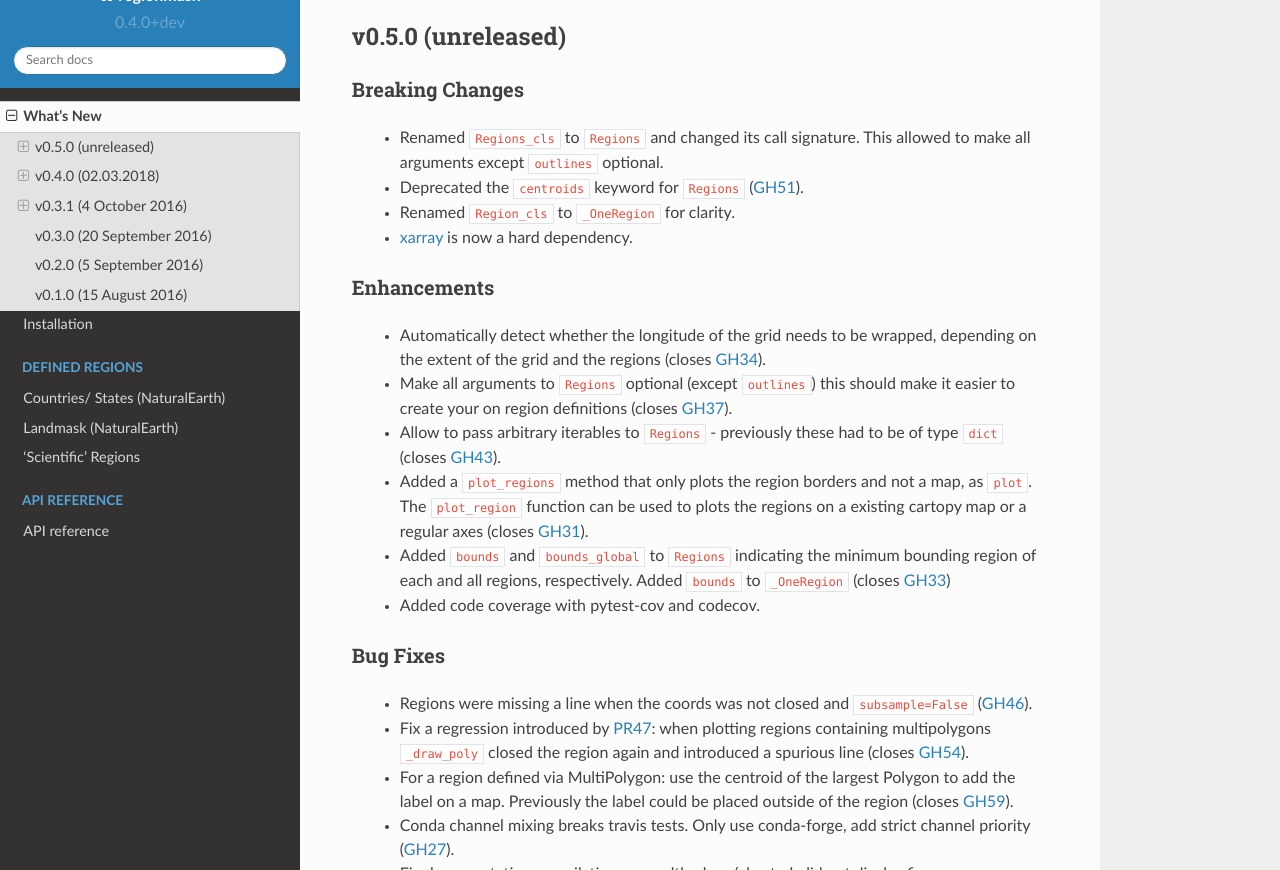
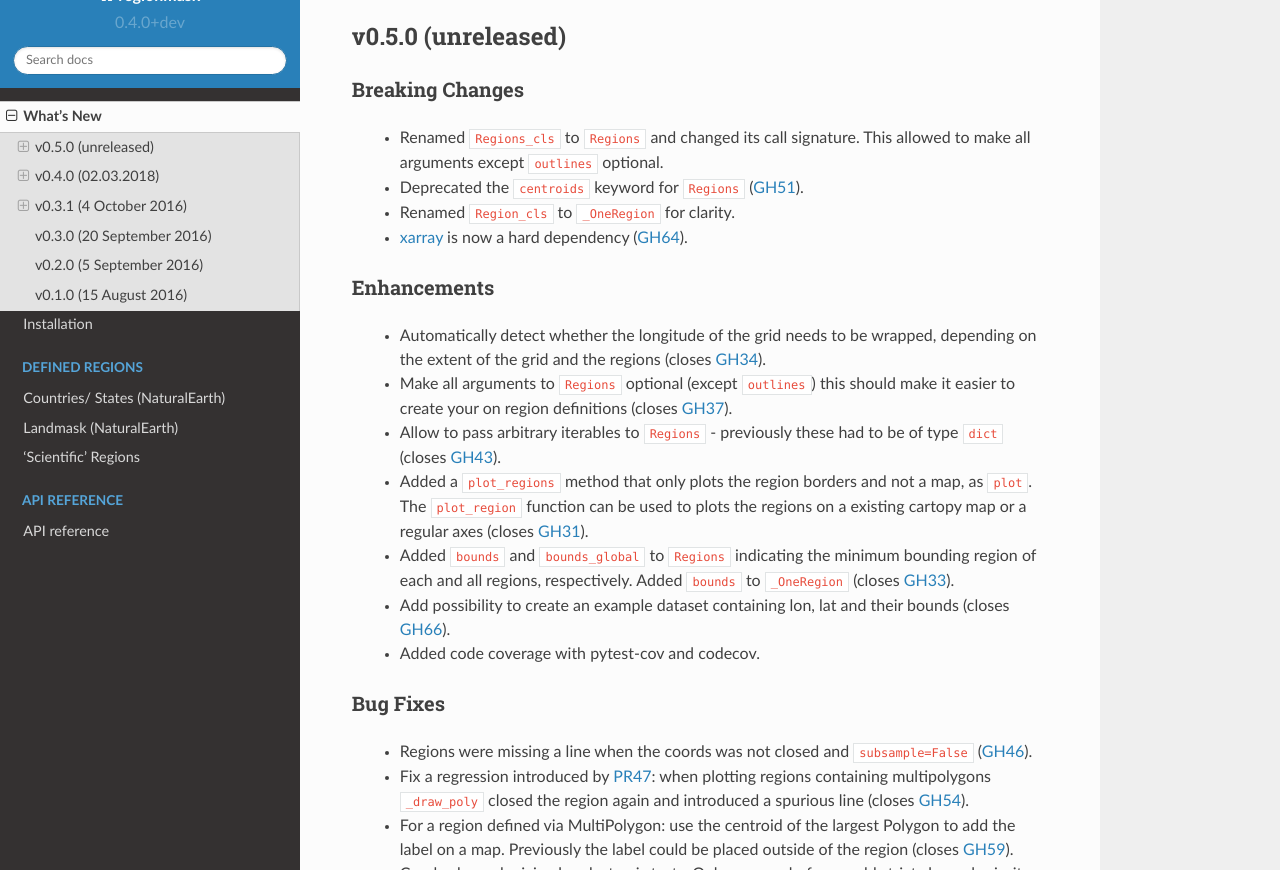
Before and after one commit to regionmask/regionmask, a Sphinx documentation site: the page built from docs/whats_new.rst, in a window 1280 px wide and 900 px high, scrolled down 234 px, cut to the strip 30-900 px from the top of the window. Built offline with Sphinx 7.4.7 and the Read the Docs theme 2.0.0, drawn with Linux system fonts in a browser that asks for light colours; pages that are not in the unit, such as notebooks, are missing from menus.

Commit message:
update what's new

```diff
--- a/docs/whats_new.rst
+++ b/docs/whats_new.rst
@@ -34,7 +34,9 @@ Enhancements
    existing cartopy map or a regular axes (closes :issue:`31`).
  - Added :code:`bounds` and :code:`bounds_global` to :code:`Regions` indicating the
    minimum bounding region of each and all regions, respectively. Added
-   :code:`bounds` to :code:`_OneRegion` (closes :issue:`33`)
+   :code:`bounds` to :code:`_OneRegion` (closes :issue:`33`).
+ - Add possibility to create an example dataset containing lon, lat and their
+   bounds (closes :issue:`66`).
  - Added code coverage with pytest-cov and codecov.
 
 Bug Fixes
```
Also changed, not shown: other parts of docs/whats_new.rst (+1 -1 lines).
